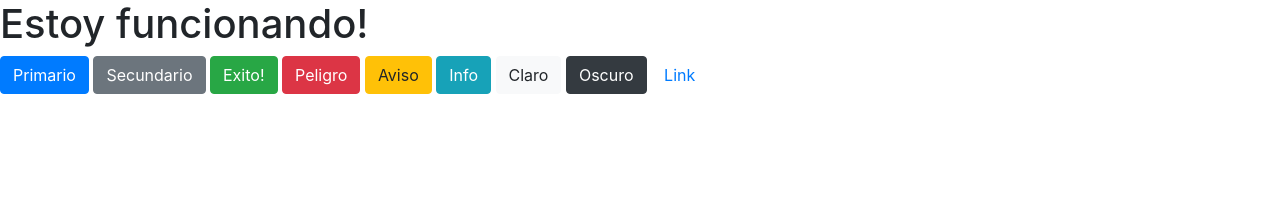
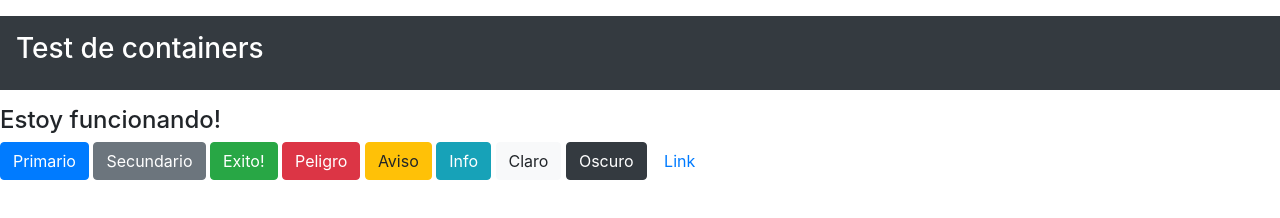
Before and after one commit to TTDevelops/TTDevelops, a plain HTML site: page index.html in a window 1280 px wide. Drawn offline with nearby package versions, Linux system fonts and the light colour scheme.

Commit message:
Update index.html

```diff
--- a/index.html
+++ b/index.html
@@ -10,8 +10,13 @@
 
     <title>Prueba funcional</title>
   </head>
+
   <body>
-    <h1>Estoy funcionando!</h1>
+    <div class="container.fluid p-3 my-3 bg-dark text-white">
+        <h3>Test de containers</h3>
+    </div>
+      <div class="container.fluid">
+    <h4>Estoy funcionando!</h4>
     <button type="button" class="btn btn-primary">Primario</button>
     <button type="button" class="btn btn-secondary">Secundario</button>
     <button type="button" class="btn btn-success">Exito!</button>
@@ -22,6 +27,15 @@
     <button type="button" class="btn btn-dark">Oscuro</button>
 
     <button type="button" class="btn btn-link">Link</button>
+    </div>
+
+
+
+
+
+
+
+
 
     <!-- Optional JavaScript -->
     <!-- jQuery first, then Popper.js, then Bootstrap JS -->
```
